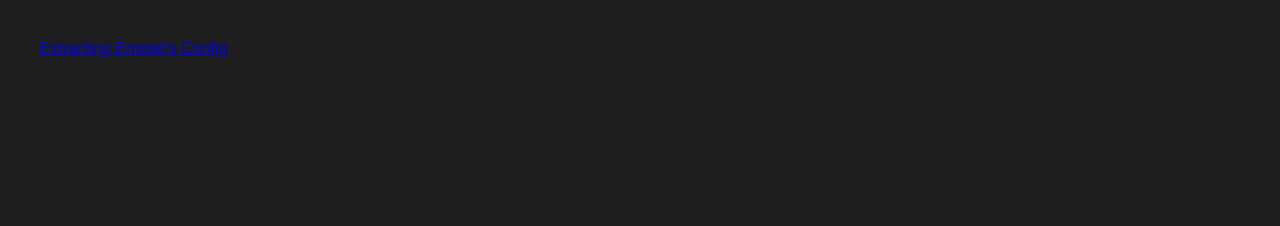
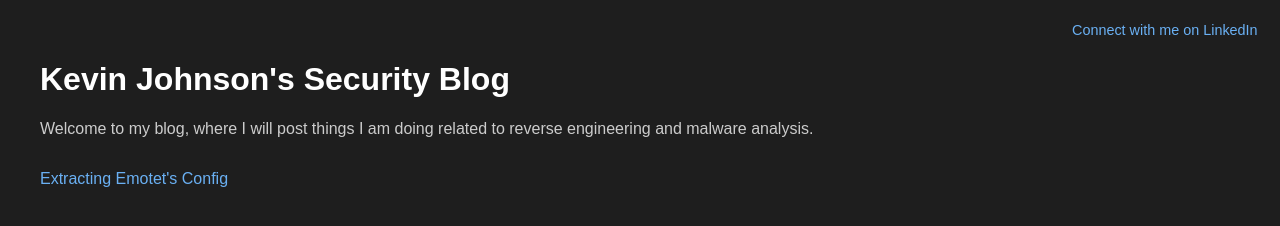
Before and after one commit to WhiteUltraZero/whiteultrazero.github.io, a plain HTML site: page index.html in a window 1280 px wide. Drawn offline with nearby package versions, Linux system fonts and the light colour scheme.

Commit message:
Update index.html
changing home page

```diff
--- a/index.html
+++ b/index.html
@@ -1,3 +1,4 @@
+<!DOCTYPE html>
 <html lang="en">
 <head>
   <meta charset="UTF-8">
@@ -11,10 +12,44 @@
       color: #ccc;
       font-family: sans-serif;
       padding: 2em;
+      position: relative;
+    }
+
+    a {
+      color: #6ab0f3;
+      text-decoration: none;
+    }
+
+    a:hover {
+      text-decoration: underline;
+    }
+
+    h1 {
+      color: #fff;
+    }
+
+    .content {
+      margin-bottom: 2em;
+    }
+
+    .top-right-link {
+      position: absolute;
+      top: 1em;
+      right: 1em;
+      font-size: 0.9em;
     }
   </style>
 </head>
 <body>
-    <a href="https://whiteultrazero.github.io/emotet-config-extraction/">Extracting Emotet's Config</a>
+  <div class="top-right-link">
+    <a href="https://linkedin.com/in/kevin-johnson-28292125a" target="_blank">Connect with me on LinkedIn</a>
+  </div>
+
+  <h1>Kevin Johnson's Security Blog</h1>
+  <div class="content">
+    <p>Welcome to my blog, where I will post things I am doing related to reverse engineering and malware analysis.</p>
+  </div>
+
+  <a href="https://whiteultrazero.github.io/emotet-config-extraction/">Extracting Emotet's Config</a>
 </body>
 </html>
```
